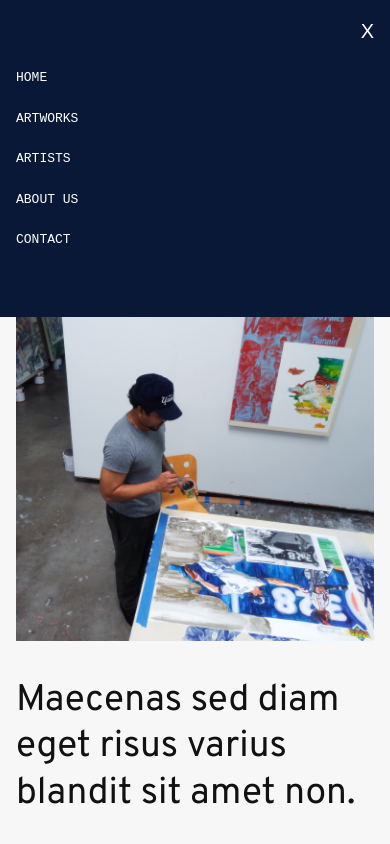
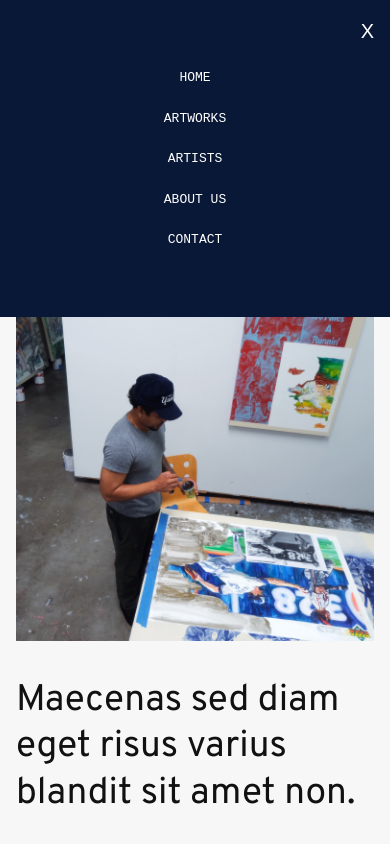
Before and after one commit to jamesbdev/artlogic-code-test, a plain HTML site: page index.html in a window 390 px wide. Both pictures are taken after a click on the element "Menu". Shown: the top 844 px of the page. Drawn offline with Linux system fonts and the light colour scheme; a web font is replaced by a local one.

Commit message:
center links in mobile nav

```diff
--- a/style.css
+++ b/style.css
@@ -1,6 +1,10 @@
 body {
     font-family: 'Overpass', sans-serif;
     margin: 0;
+}
+
+.mobile-nav {
+  align-items: center;
 }
 
 header ul {
@@ -242,6 +246,7 @@ header h3 {
     font-size: 25px;
     font-weight: normal;
     margin-top: 25px;
+    margin-bottom: 25px;
 }
 
 footer {
```
